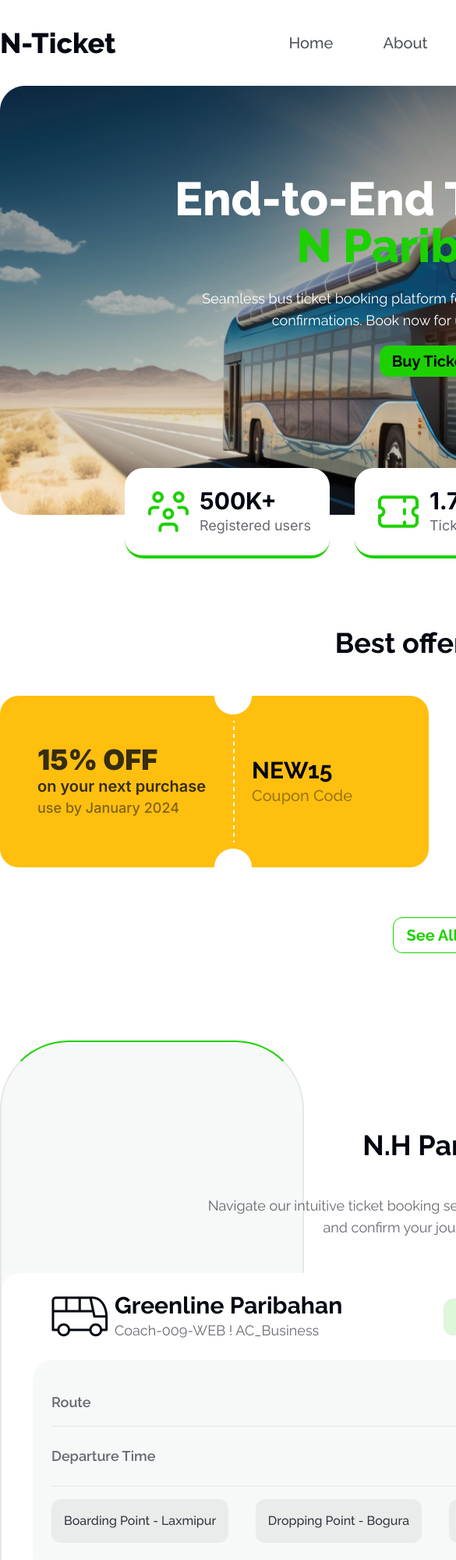
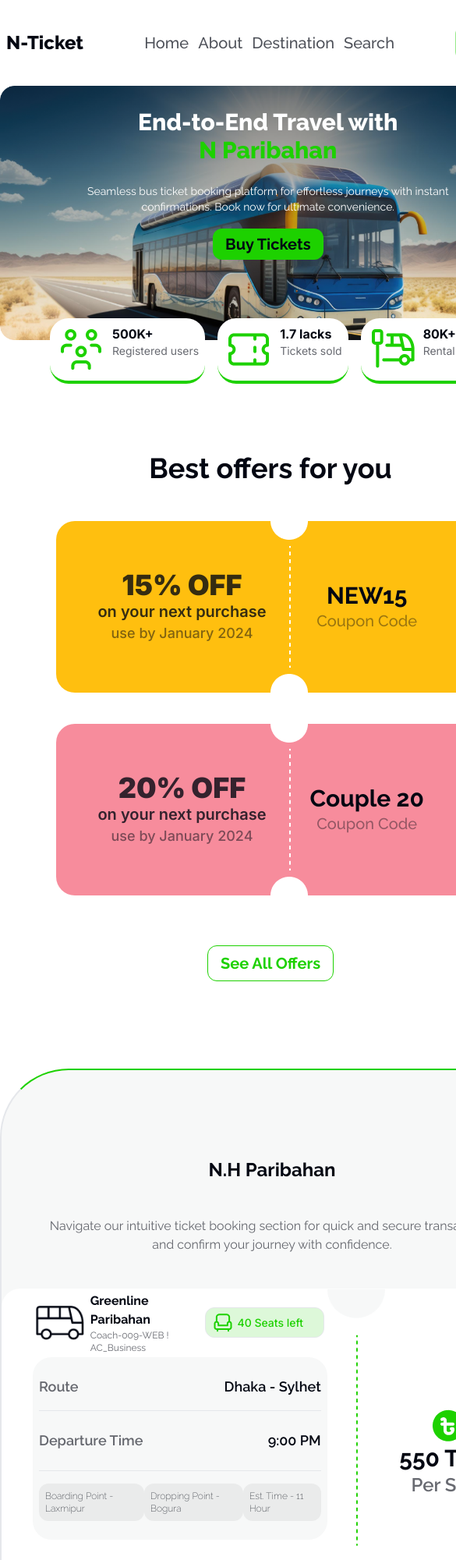
Before and after one commit to hossain-ahamed-khan/PH-A5-Smart-Ticketing, a plain HTML site: page index.html in a window 390 px wide. Shown: the top 2000 px of the page at 78% size, 585 px wide, since content can reach past the window. Drawn offline with nearby package versions, Linux system fonts and the light colour scheme.

Commit message:
Completed responsive part for the mobile

```diff
--- a/index.html
+++ b/index.html
@@ -38,12 +38,12 @@
 <body class="raleway-font">
     <!-- navbar section  -->
 
-    <nav class="w-[1171px] mx-auto flex justify-between items-center my-8">
+    <nav class="w-[694px] lg:w-[1171px] mx-auto flex justify-between items-center my-8 px-2">
         <div>
-            <h1 class="text-4xl font-extrabold text-[#030712]">N-Ticket</h1>
+            <h1 class="text-2xl lg:text-4xl font-extrabold text-[#030712]">N-Ticket</h1>
         </div>
         <div>
-            <ul class="flex gap-16 text-xl font-medium text-[#030712B3]">
+            <ul class="flex gap-3 lg:gap-16 text-xl font-medium text-[#030712B3]">
                 <li><a href="">Home</a></li>
                 <li><a href="">About</a></li>
                 <li><a href="">Destination</a></li>
@@ -61,44 +61,48 @@
     <!-- hero section  -->
 
     <section>
-        <div class="relative w-[1171px] mx-auto">
-            <img class="mx-auto" src="./images/banner.png" alt="hero image">
-            <div class="absolute bottom-1/3 left-56 text-center">
-                <h1 class="text-6xl font-extrabold text-white mb-6">End-to-End Travel with <br><span
+        <div class="relative w-[694px] lg:w-[1171px] mx-auto">
+            <img class="mx-auto w-[694px] lg:w-[1171px]" src="./images/banner.png" alt="hero image">
+            <div class="absolute bottom-1/3 left-28 lg:left-56 text-center">
+                <h1 class="text-3xl lg:text-6xl font-extrabold text-white mb-6">End-to-End Travel with <br><span
                         class="text-[#1DD100]">N
                         Paribahan</span></h1>
-                <p class="text-lg text-white font-normal mb-6">Seamless bus ticket booking platform for effortless
+                <p class="text-sm lg:text-lg text-white font-normal mb-6">Seamless bus ticket booking platform for
+                    effortless
                     journeys with instant <br>confirmations. Book now for ultimate convenience.</p>
                 <a href="#ticket-booking" class="text-[#030712] text-xl font-bold bg-[#1DD100] px-4 py-2 rounded-xl">Buy
                     Tickets</a>
             </div>
-            <div class="inter-font absolute -bottom-14 left-40">
-                <div class="flex gap-8 justify-center ">
-                    <div class="flex gap-2 bg-white px-6 py-6 rounded-3xl border-b-4 border-b-[#1DD100]">
+            <div class="inter-font absolute -bottom-14 left-16 lg:left-40">
+                <div class="flex gap-4 lg:gap-8 justify-center ">
+                    <div
+                        class="flex gap-2 bg-white px-2 lg:px-6 py-2 lg:py-6 rounded-3xl border-b-4 border-b-[#1DD100]">
                         <div>
                             <img src="./images/people.png" alt="peoples">
                         </div>
                         <div>
-                            <h1 class="text-3xl text-[#030712] font-bold">500K+</h1>
-                            <p class="text-lg text-[#03071299] font-normal">Registered users</p>
+                            <h1 class="text-base lg:text-3xl text-[#030712] font-bold">500K+</h1>
+                            <p class="text-sm lg:text-lg text-[#03071299] font-normal">Registered users</p>
                         </div>
                     </div>
-                    <div class="flex gap-2 bg-white px-6 py-6 rounded-3xl border-b-4 border-b-[#1DD100]">
+                    <div
+                        class="flex gap-2 bg-white px-2 lg:px-6 py-2 lg:py-6 rounded-3xl border-b-4 border-b-[#1DD100]">
                         <div>
                             <img src="./images/ticket-cupon.png" alt="ticket cupon">
                         </div>
                         <div>
-                            <h1 class="text-3xl text-[#030712] font-bold">1.7 lacks</h1>
-                            <p class="text-lg text-[#03071299] font-normal">Tickets sold</p>
+                            <h1 class="text-base lg:text-3xl text-[#030712] font-bold">1.7 lacks</h1>
+                            <p class="text-sm lg:text-lg text-[#03071299] font-normal">Tickets sold</p>
                         </div>
                     </div>
-                    <div class="flex gap-2 bg-white px-6 py-6 rounded-3xl border-b-4 border-b-[#1DD100]">
+                    <div
+                        class="flex gap-2 bg-white px-2 lg:px-6 py-2 lg:py-6 rounded-3xl border-b-4 border-b-[#1DD100]">
                         <div>
                             <img src="./images/stoppage.png" alt="ticket cupon">
                         </div>
                         <div>
-                            <h1 class="text-3xl text-[#030712] font-bold">80K+</h1>
-                            <p class="text-lg text-[#03071299] font-normal">Rental partners</p>
+                            <h1 class="text-base lg:text-3xl text-[#030712] font-bold">80K+</h1>
+                            <p class="text-sm lg:text-lg text-[#03071299] font-normal">Rental partners</p>
                         </div>
                     </div>
                 </div>
@@ -109,9 +113,9 @@
 
     <!-- offers section  -->
 
-    <section class="w-[1171px] mx-auto mt-36">
+    <section class="w-[694px] lg:w-[1171px] mx-auto mt-36">
         <h1 class="text-center text-4xl text-[#030712] font-bold my-12">Best offers for you</h1>
-        <div class="flex justify-between">
+        <div class="flex justify-between items-center flex-col lg:flex-row text-center gap-10">
             <div class="w-[550px] flex bg-[#FFBF0F] items-center px-12 rounded-3xl">
                 <div class="w-2/4 inter-font">
                     <h1 class="text-4xl text-[#030712CC] font-black">15% OFF</h1>
@@ -150,35 +154,37 @@
     <!-- ticket booking section  -->
 
     <section id="ticket-booking"
-        class="w-full mx-auto mt-12 pb-14 border-2 border-t-[#1DD100] rounded-t-[88px] bg-[#F7F8F8]">
+        class="w-[694px] lg:w-full mx-auto mt-12 pb-14 border-2 border-t-[#1DD100] rounded-t-[88px] bg-[#F7F8F8]">
 
         <!-- bus details part  -->
-        <div class="w-[1171px] mx-auto mt-28 mb-6">
-            <h1 class="text-center text-4xl text-[#030712] font-bold">N.H Paribahan</h1>
-            <p class="text-center text-lg text-[#03071299] font-normal my-11">Navigate our intuitive ticket booking
+        <div class="w-[694px] lg:w-[1171px] mx-auto mt-28 mb-6">
+            <h1 class="text-center text-2xl lg:text-4xl text-[#030712] font-bold">N.H Paribahan</h1>
+            <p class="text-center text-base lg:text-lg text-[#03071299] font-normal my-11">Navigate our intuitive ticket
+                booking
                 section for quick and secure transactions<br> and confirm your journey with confidence.</p>
 
             <div class="h-[420px] flex justify-between bg-white rounded-3xl px-10">
                 <div class="w-2/3">
-                    <div class="flex justify-between items-center p-6">
+                    <div class="flex justify-between items-center p-1 lg:p-6">
                         <div class="flex gap-2 items-center">
                             <div>
                                 <img src="./images/bus-logo.png" alt="bus">
                             </div>
                             <div>
-                                <h3 class="text-3xl text-[#030712] font-bold">Greenline Paribahan</h3>
-                                <p class="text-lg text-[#03071299] font-normal">Coach-009-WEB ! AC_Business</p>
+                                <h3 class="text-base lg:text-3xl text-[#030712] font-bold">Greenline Paribahan</h3>
+                                <p class="text-xs lg:text-lg text-[#03071299] font-normal">Coach-009-WEB ! AC_Business
+                                </p>
                             </div>
 
                         </div>
                         <button
-                            class="inter-font flex gap-1 w-44 border bg-[#1DD10026] text-[#1DD100] text-lg font-medium px-4 py-2 rounded-xl">
+                            class="inter-font flex items-center gap-1 w-44 border bg-[#1DD10026] text-[#1DD100] text-sm lg:text-lg font-medium px-2 lg:px-4 py-1 lg:py-2 rounded-xl">
                             <img src="./images/seat-green.png" alt="seat">
                             <p><span id="total-seats">40</span> Seats left</p>
                         </button>
                     </div>
 
-                    <div class="bg-[#F7F8F8] rounded-3xl p-6">
+                    <div class="bg-[#F7F8F8] rounded-3xl p-2 lg:p-6">
                         <div class="flex justify-between my-4">
                             <p class="text-[#03071299] font-semibold text-lg">Route</p>
                             <p class="text-[#030712] font-semibold text-lg">Dhaka - Sylhet</p>
@@ -189,10 +195,11 @@
                             <p class="text-[#030712] font-semibold text-lg">9:00 PM</p>
                         </div>
                         <hr>
-                        <div class="flex justify-between text-base font-medium text-[#030712CC] my-4">
-                            <p class="px-4 py-4 bg-[#0307120D] rounded-xl">Boarding Point - Laxmipur</p>
-                            <p class="px-4 py-4 bg-[#0307120D] rounded-xl">Dropping Point - Bogura</p>
-                            <p class="px-4 py-4 bg-[#0307120D] rounded-xl">Est. Time - 11 Hour</p>
+                        <div
+                            class="flex justify-between text-xs lg:text-base font-extralight lg:font-medium text-[#030712CC] my-4">
+                            <p class="px-2 lg:px-4 py-2 lg:py-4 bg-[#0307120D] rounded-xl">Boarding Point - Laxmipur</p>
+                            <p class="px-2 lg:px-4 py-2 lg:py-4 bg-[#0307120D] rounded-xl">Dropping Point - Bogura</p>
+                            <p class="px-2 lg:px-4 py-2 lg:py-4 bg-[#0307120D] rounded-xl">Est. Time - 11 Hour</p>
                         </div>
                     </div>
 
@@ -213,8 +220,9 @@
         </div>
 
         <!-- select seat part-1  -->
-        <div id="all-seats" class="w-[1171px] mx-auto flex bg-white rounded-3xl p-8">
-            <div class="w-3/5 inter-font pr-12 border-dashed border-r-2 border-[#0307124D]">
+        <div id="all-seats"
+            class="w-[694px] lg:w-[1171px] mx-auto flex flex-col lg:flex-row bg-white rounded-3xl p-8 gap-12 lg:gap-0">
+            <div class="w-11/12 lg:w-3/5 inter-font pr-12 border-dashed border-r-2 border-[#0307124D]">
                 <h1 class="raleway-font text-2xl text-[#030712] font-semibold mb-6">Select Your Seat</h1>
                 <div class="flex justify-between py-6 border-dashed border-y-2 border-[#03071233]">
                     <div class="flex gap-1">
@@ -302,7 +310,7 @@
             </div>
 
             <!-- select seat part-2  -->
-            <div class="w-2/5 inter-font pl-12">
+            <div class="w-11/12 lg:w-2/5 inter-font pl-12">
                 <h1
                     class="raleway-font text-2xl text-[#030712] font-semibold pb-6 border-dashed border-b-2 border-[#03071233]">
                     Select Your Seat</h1>
@@ -389,11 +397,12 @@
 
     <!-- footar section  -->
 
-    <footer class="inter-font text-white w-full mx-auto bg-[#030712] py-16 px-24">
+    <footer class="w-[694px] lg:w-full inter-font text-white mx-auto bg-[#030712] py-16 px-24">
         <div class="flex justify-between mb-24">
             <div>
                 <h1 class="raleway-font text-4xl font-extrabold mb-4">N-Ticket</h1>
-                <p class="text-[#FFFFFFCC] text-lg font-normal">N-Ticket is a digital platform to make your <br> daily
+                <p class="text-[#FFFFFFCC] text-xs lg:text-lg font-extralight lg:font-normal">N-Ticket is a digital
+                    platform to make your <br> daily
                     commuting better.</p>
             </div>
             <div>
@@ -410,7 +419,8 @@
             </div>
         </div>
 
-        <div class="flex justify-between border-dashed border-t-2 border-[#FFFFFF4D] py-12">
+        <div
+            class="flex flex-col-reverse lg:flex-row gap-8 lg:gap-0 items-center justify-between border-dashed border-t-2 border-[#FFFFFF4D] py-12">
             <div>
                 <p class="text-base font-normal text-[#FFFFFFB3]">@all rights reserved, N-Ticket services limited.2024
                 </p>
--- a/js/ticket-booking.js
+++ b/js/ticket-booking.js
@@ -106,7 +106,7 @@ function applyCopuonDiscount() {
             const disPrice = document.createElement("div");
             disPrice.innerHTML = `
             <div class="text-[#030712] text-base font-medium flex justify-between">
-                            <p class="pt-4">Discount Price</p>
+                            <p class="pt-4">Discount</p>
                             <p class="pt-4 pr-6">BDT ${discount}</p>
                         </div>`
             prices.appendChild(disPrice);
@@ -125,7 +125,7 @@ function applyCopuonDiscount() {
             const disPrice = document.createElement("div");
             disPrice.innerHTML = `
             <div class="text-[#030712] text-base font-medium flex justify-between">
-                            <p class="pt-4">Discount Price</p>
+                            <p class="pt-4">Discount</p>
                             <p class="pt-4 pr-6">BDT ${discount}</p>
                         </div>`
             prices.appendChild(disPrice);
```
